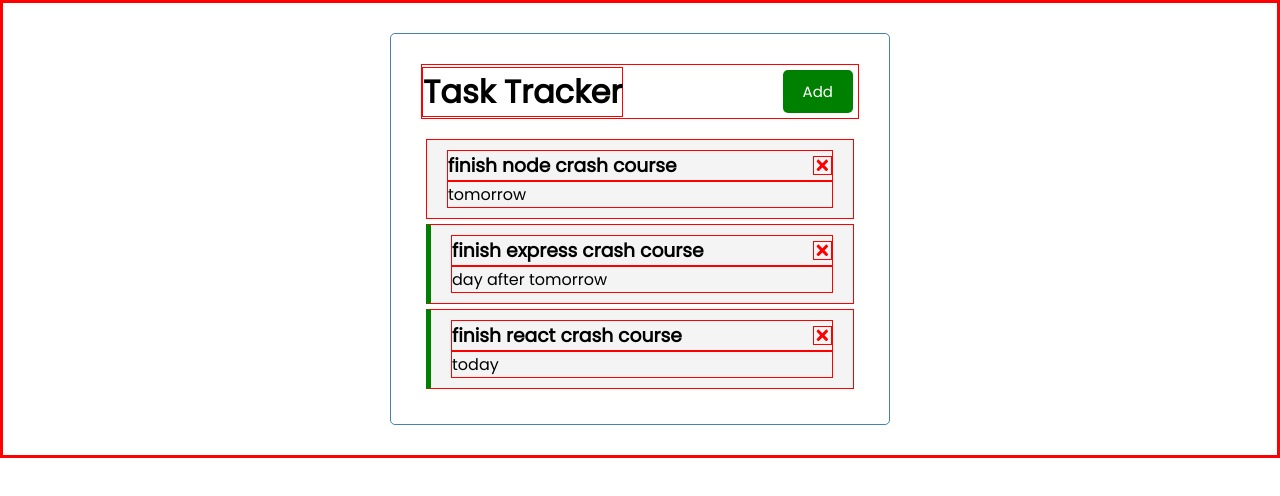
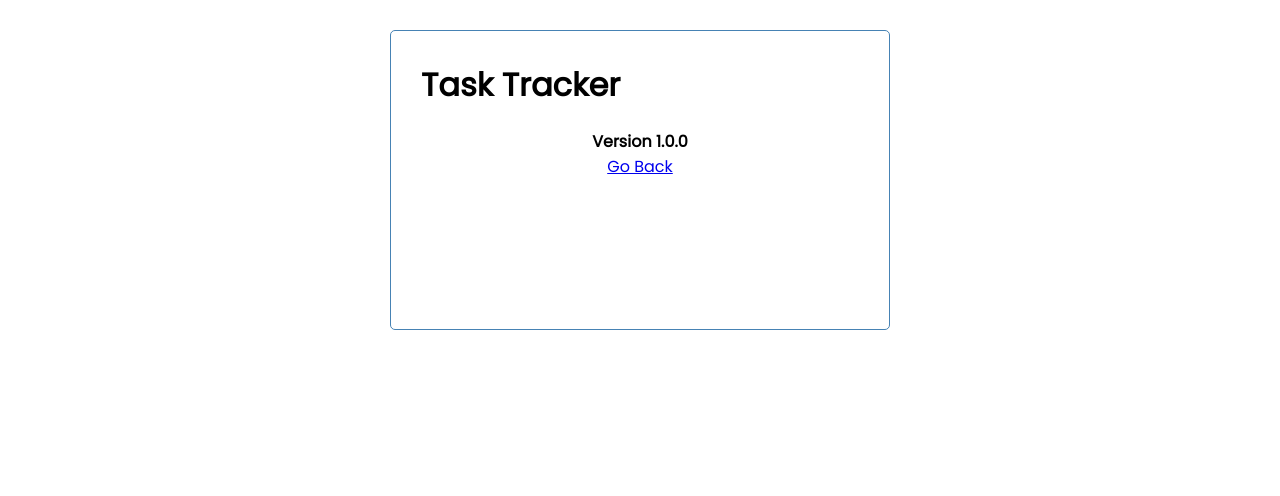
Before and after one commit to RushiVachhani/task-tracker, a React (Create React App) app: page /about in a window 1280 px wide. Shown: the top 496 px of the page. Built offline with nearby package versions, Linux system fonts and the light colour scheme; data requests are answered from the project's data file.

Commit message:
implemented routing using react-router-dom

```diff
--- a/db.json
+++ b/db.json
@@ -4,7 +4,7 @@
       "id": 2,
       "text": "finish node crash course",
       "day": "tomorrow",
-      "reminder": false
+      "reminder": true
     },
     {
       "id": 3,
@@ -15,7 +15,7 @@
     {
       "text": "finish react crash course",
       "day": "today",
-      "reminder": true,
+      "reminder": false,
       "id": 4
     }
   ]
--- a/package.json
+++ b/package.json
@@ -10,6 +10,7 @@
     "react": "^17.0.1",
     "react-dom": "^17.0.1",
     "react-icons": "^4.2.0",
+    "react-router-dom": "^5.2.0",
     "react-scripts": "4.0.2",
     "web-vitals": "^1.1.0"
   },
--- a/src/App.js
+++ b/src/App.js
@@ -1,8 +1,11 @@
 import {useState, useEffect} from 'react'
+import {BrowserRouter as Router, Route}from 'react-router-dom'
 
 import Header from './components/Header'
 import Tasks from './components/tasks'
 import AddTask from './components/AddTask'
+import Footer from './components/Footer'
+import About from './components/About'
 
 const App = () => {
   const [showAddTask, setShowAddTask] = useState(false);
@@ -91,14 +94,26 @@
   }
 
   return (
-    <div className="container">
+    <Router>
+      <div className="container">
       <Header
         onAdd={() => setShowAddTask(!showAddTask)}
         showAdd={showAddTask}
       />
-      {showAddTask && <AddTask onAdd={addTask} />}
-      {tasks.length > 0 ? <Tasks tasks={tasks} onDelete={deleteTask} onToggle={toggleReminder}/> : 'No tasks to show'}
-    </div>
+        <Route
+          path='/'
+          exact
+          render={ (props) => (
+            <>
+              {showAddTask && <AddTask onAdd={addTask} />}
+              {tasks.length > 0 ? <Tasks tasks={tasks} onDelete={deleteTask} onToggle={toggleReminder}/> : 'No tasks to show'}
+              <Footer />
+            </>
+          )}
+        />
+        <Route path='/about' component={About}/>
+      </div>
+    </Router>
   );
 }
 
--- /dev/null
+++ b/src/components/About.js
@@ -0,0 +1,14 @@
+import {Link} from 'react-router-dom'
+
+const About = () => {
+    return (
+        <div className='about'>
+            <h4 className='version'>
+                Version 1.0.0
+            </h4>
+            <Link to='/' className='goback'>Go Back</Link>
+        </div>
+    )
+}
+
+export default About
--- /dev/null
+++ b/src/components/Footer.js
@@ -0,0 +1,16 @@
+import {Link} from 'react-router-dom'
+
+const Footer = () => {
+    return (
+        <footer>
+            <p>
+                Copyright &copy; 2021
+            </p>
+            <Link to="/about">
+                About
+            </Link>
+        </footer>
+    )
+}
+
+export default Footer
--- a/src/components/header.js
+++ b/src/components/header.js
@@ -1,25 +1,20 @@
 import PropTypes from 'prop-types'
-//import { useLocation } from 'react-router-dom'
+import { useLocation } from 'react-router-dom'
 import Button from './Button'
 
 const Header = ({ title, onAdd, showAdd }) => {
-  //const location = useLocation()
+  const location = useLocation()
 
   return (
     <header className='header'>
       <h1>{title}</h1>
-      <Button
-          color={showAdd ? 'red' : 'green'}
-          text={showAdd ? 'Close' : 'Add'}
-          onClick={onAdd}
-      />
-      {/* {location.pathname === '/' && (
+      {location.pathname === '/' && (
         <Button
           color={showAdd ? 'red' : 'green'}
           text={showAdd ? 'Close' : 'Add'}
           onClick={onAdd}
         />
-      )} */}
+      )}
     </header>
   )
 }
--- a/src/index.css
+++ b/src/index.css
@@ -4,7 +4,6 @@
   margin: 0px;
   padding: 0px;
   box-sizing: border-box;
-  border: 1px solid red;
 }
 
 body {
@@ -111,3 +110,8 @@
   margin-top: 30px;
   text-align: center;
 }
+
+.about {
+  margin: auto;
+  text-align: center;
+}
```
Also changed, not shown: 1 other file (tests, documents, lock files or other folders).
